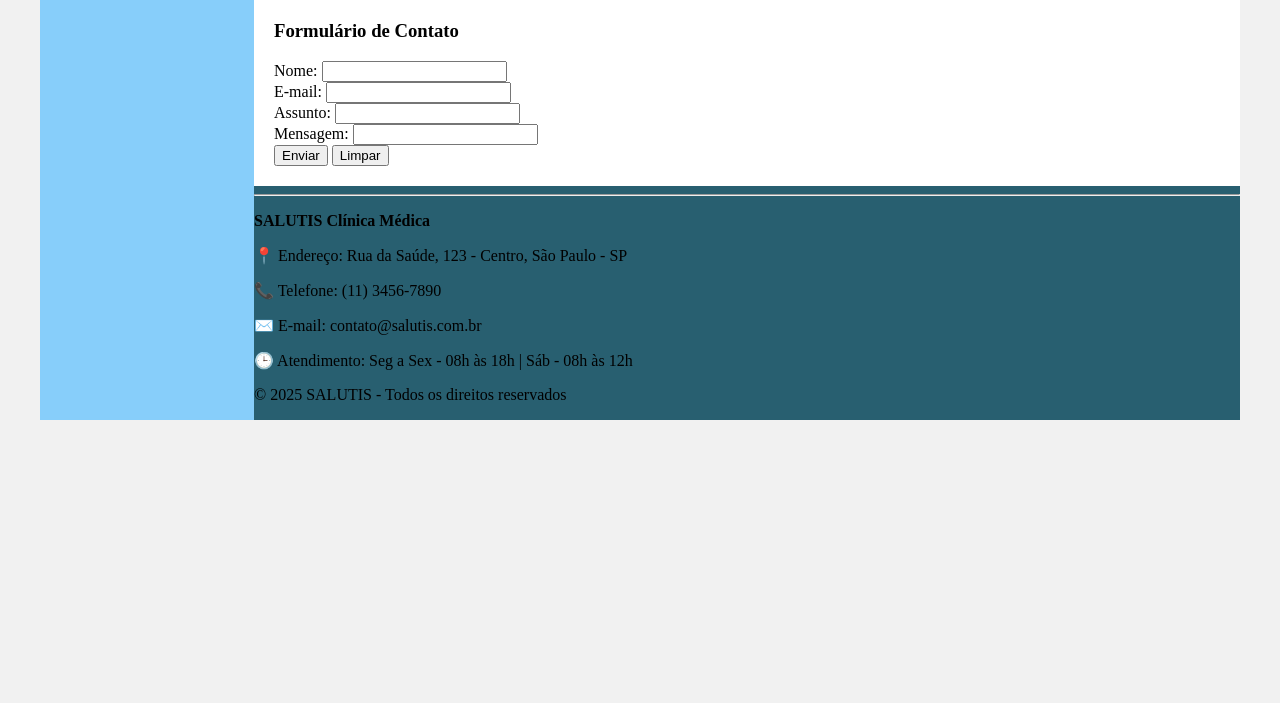
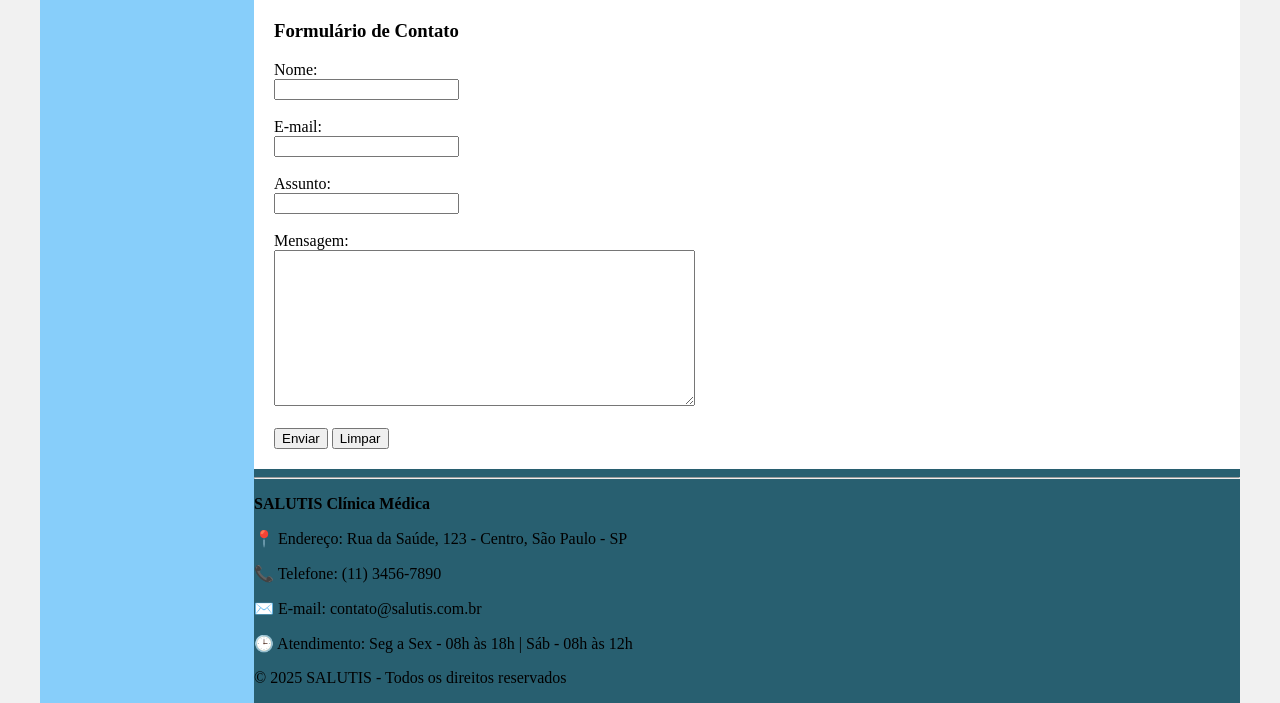
Before and after one commit to felipebvieira/site-clinica-html, a plain HTML site: page contact.html in a window 1280 px wide. Shown: the part 1039-1742 px from the top of the page. Before the commit the page ends 1459 px from the top, so only its background shows below. Drawn offline with Linux system fonts and the light colour scheme.

Commit message:
contatos ajustado

```diff
--- a/contact.html
+++ b/contact.html
@@ -47,11 +47,19 @@
                 <iframe src="https://www.google.com/maps/embed?pb=!1m18!1m12!1m3!1d3656.445332463239!2d-46.684965325420904!3d-23.588356562583062!2m3!1f0!2f0!3f0!3m2!1i1024!2i768!4f13.1!3m3!1m2!1s0x94ce57437df287e3%3A0xb2c5a9f4121fac32!2sEdif%C3%ADcio%20Faria%20Lima%20Square!5e0!3m2!1spt-BR!2sbr!4v1756561951425!5m2!1spt-BR!2sbr" width="600" height="450" style="border:0;" allowfullscreen="" loading="lazy" referrerpolicy="no-referrer-when-downgrade"></iframe>
 
                 <h3>Formulário de Contato</h3>
-                <form name="contact" onsubmit="alert('Formulário Enviado')" autocomplete="on" target="_self" method="get" action="#">
-                    <labe>Nome: </labe><input type="text" name="name" /><br>
-                    <labe>E-mail: </labe><input type="email" name="email" /><br>
-                    <labe>Assunto: </labe><input type="text" name="assunto" /><br>
-                    <labe>Mensagem: </labe><input type="text" name="mensagem" /><br>
+                <form name="contact" method="post" action="#" onsubmit="alert('Formulário Enviado')" autocomplete="on" target="_self">
+                    <label for="name">Nome: </label><br>
+                    <input type="text" id="name" name="name" required/><br><br>
+
+                    <label for="email">E-mail: </label><br>
+                    <input type="email" id="email" name="email" required/><br><br>
+
+                    <label for="subject">Assunto: </label><br>
+                    <input type="text" id="subject" name="subject" required/><br><br>
+
+                    <label for="message">Mensagem: </label><br>
+                    <textarea id="message" name="message" rows="10" cols="50"></textarea><br><br>
+
                     <button type="submit">Enviar</button>
                     <button type="reset">Limpar</button>
                 </form>
```
